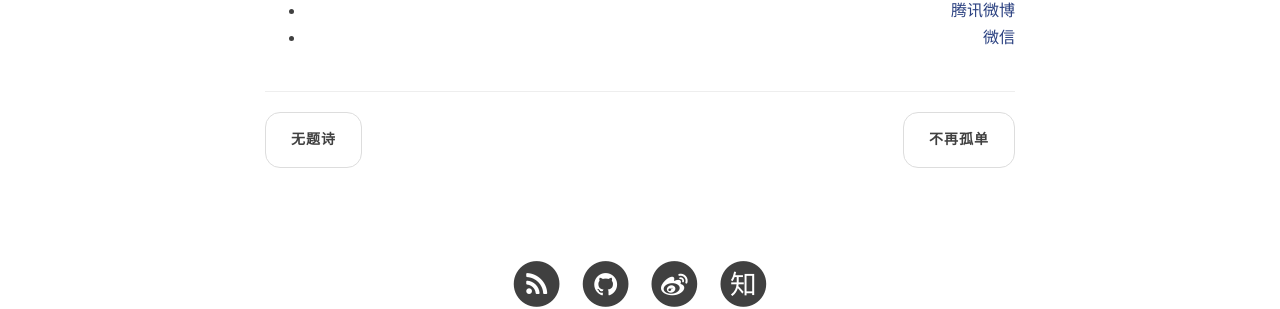
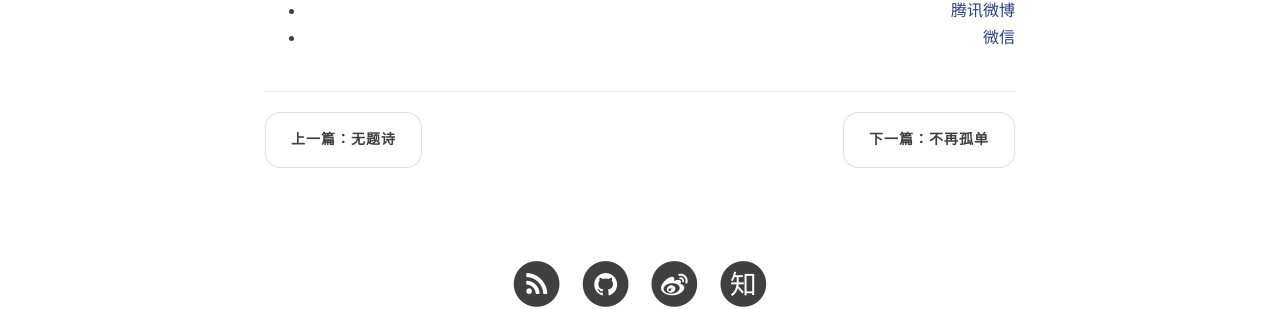
Before and after one commit to ceares/ceares.github.io, a Jekyll site: the page built from _posts/articles/2007-11-14-Angel.md, in a window 1280 px wide. Shown: the part 933-1242 px from the top of the page. Built offline with Jekyll 4.4.1, drawn with Linux system fonts in a browser that asks for light colours; nearby versions of some CDN libraries; comment, search, counter and statistics services are not loaded.

Commit message:
Update post.html

```diff
--- a/_layouts/post.html
+++ b/_layouts/post.html
@@ -82,12 +82,12 @@
                  <ul class="pager">
                     {% if page.previous.url %}
                     <li class="previous">
-                        <a href="{{ page.previous.url | prepend: site.baseurl | replace: '//', '/' }}" data-toggle="tooltip" data-placement="top" >{{page.previous.title}}</a>
+                        <a href="{{ page.previous.url | prepend: site.baseurl | replace: '//', '/' }}" data-toggle="tooltip" data-placement="top" >上一篇：{{page.previous.title}}</a>
                     </li>
                     {% endif %}
                     {% if page.next.url %}
                     <li class="next">
-                        <a href="{{ page.next.url | prepend: site.baseurl | replace: '//', '/' }}" data-toggle="tooltip" data-placement="top" >{{page.next.title}}</a>
+                        <a href="{{ page.next.url | prepend: site.baseurl | replace: '//', '/' }}" data-toggle="tooltip" data-placement="top" >下一篇：{{page.next.title}}</a>
                     </li>
                     {% endif %}
                 </ul>
```
